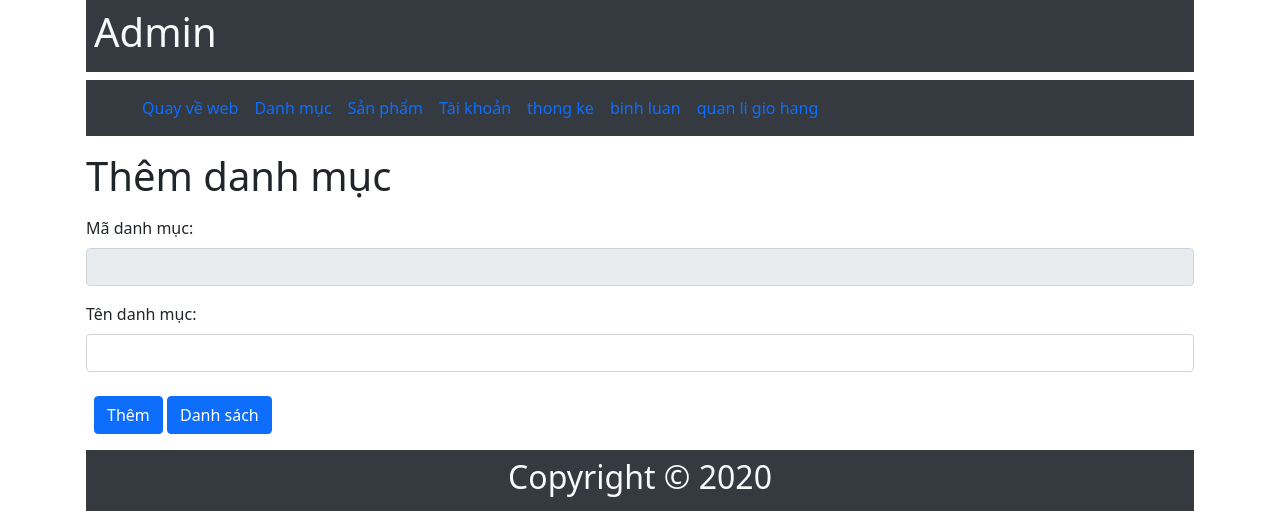
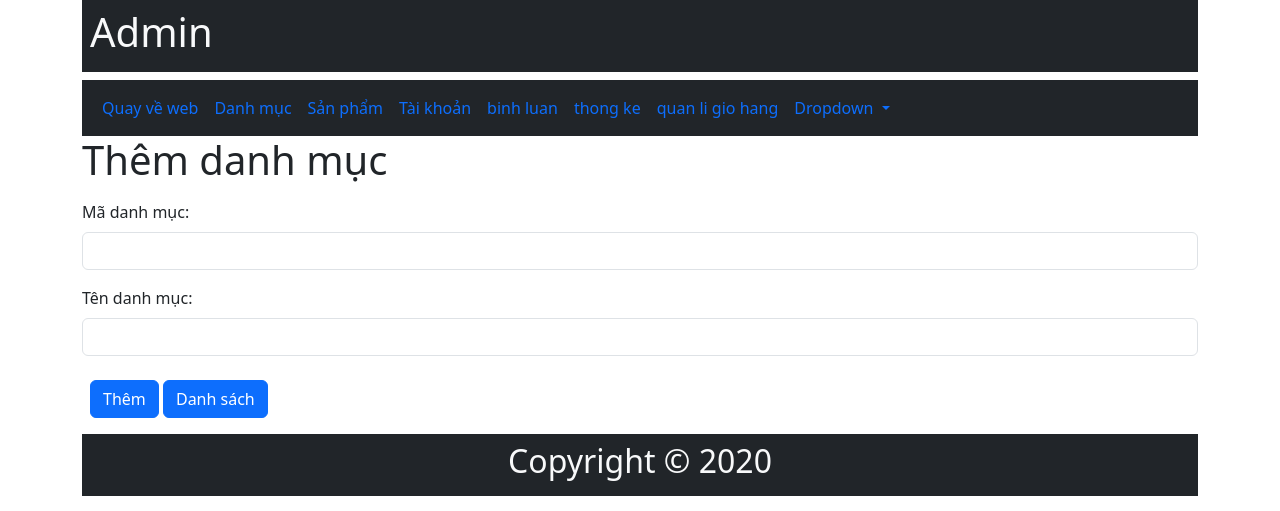
Before and after one commit to nguyenquocviet1412/DA1, a PHP site: page /admin/danhmuc/ in a window 1280 px wide. Shown: the top 511 px of the page. Run offline with PHP 8.4, Linux system fonts and the light colour scheme; data that the repository does not hold is empty.

Commit message:
bootstrap 5.3 admin

```diff
--- a/admin/layout.php
+++ b/admin/layout.php
@@ -5,19 +5,23 @@
     <meta charset="UTF-8">
     <meta name="viewport" content="width=device-width, initial-scale=1.0">
     <title>Bootstrap Site</title>
-    <link rel="stylesheet" href="https://stackpath.bootstrapcdn.com/bootstrap/5.0.0-alpha1/css/bootstrap.min.css"
+    <!-- <link rel="stylesheet" href="https://stackpath.bootstrapcdn.com/bootstrap/5.0.0-alpha1/css/bootstrap.min.css"
         integrity="sha384-r4NyP46KrjDleawBgD5tp8Y7UzmLA05oM1iAEQ17CSuDqnUK2+k9luXQOfXJCJ4I" crossorigin="anonymous">
+    <script src="https://stackpath.bootstrapcdn.com/bootstrap/5.0.0-alpha1/js/bootstrap.min.js"
+        integrity="sha384-oesi62hOLfzrys4LxRF63OJCXdXDipiYWBnvTl9Y9/TRlw5xlKIEHpNyvvDShgf/"
+        crossorigin="anonymous"></script> -->
+    <link href="https://cdn.jsdelivr.net/npm/bootstrap@5.3.3/dist/css/bootstrap.min.css" rel="stylesheet"
+        integrity="sha384-QWTKZyjpPEjISv5WaRU9OFeRpok6YctnYmDr5pNlyT2bRjXh0JMhjY6hW+ALEwIH" crossorigin="anonymous">
+    <script src="https://cdn.jsdelivr.net/npm/bootstrap@5.3.3/dist/js/bootstrap.bundle.min.js"
+        integrity="sha384-YvpcrYf0tY3lHB60NNkmXc5s9fDVZLESaAA55NDzOxhy9GkcIdslK1eN7N6jIeHz"
+        crossorigin="anonymous"></script>
     <script src="https://cdn.jsdelivr.net/npm/popper.js@1.16.0/dist/umd/popper.min.js"
         integrity="sha384-Q6E9RHvbIyZFJoft+2mJbHaEWldlvI9IOYy5n3zV9zzTtmI3UksdQRVvoxMfooAo"
         crossorigin="anonymous"></script>
-    <script src="https://stackpath.bootstrapcdn.com/bootstrap/5.0.0-alpha1/js/bootstrap.min.js"
-        integrity="sha384-oesi62hOLfzrys4LxRF63OJCXdXDipiYWBnvTl9Y9/TRlw5xlKIEHpNyvvDShgf/"
-        crossorigin="anonymous"></script>
+
 </head>
-
 <body>
     <div class=" col-12 container">
-
         <div class="title bg-dark text-light p-2 mb-2">
             <h1>Admin</h1>
         </div>
--- a/admin/menu.php
+++ b/admin/menu.php
@@ -1,31 +1,49 @@
-<nav>
-    <div class="menu">
-        <ul class="col-12 navbar navbar-expand-sm bg-dark">
+<style>
+</style>
+<nav class="navbar navbar-expand-lg bg-dark">
     <div class="container-fluid">
-                <ul class="navbar-nav">
+        <!-- <a class="navbar-brand" href="#">Navbar</a> -->
+        <button class="navbar-toggler" type="button" data-bs-toggle="collapse" data-bs-target="#navbarSupportedContent"
+            aria-controls="navbarSupportedContent" aria-expanded="false" aria-label="Toggle navigation">
+            <span class="navbar-toggler-icon"></span>
+        </button>
+        <div class="collapse navbar-collapse" id="navbarSupportedContent">
+            <ul class="navbar-nav me-auto mb-2 mb-lg-0">
                 <li class="nav-item">
-                        <a class="nav-link active" href="../../">Quay về web</a>
+                    <a class="nav-link text-primary" href="../../">Quay về web</a>
                 </li>
                 <li class="nav-item">
-                        <a class="nav-link active" href="../../admin/danhmuc/">Danh mục</a>
+                    <a class="nav-link text-primary" href="../../admin/danhmuc/">Danh mục</a>
                 </li>
                 <li class="nav-item">
-                        <a class="nav-link active" href="../../admin/sanpham/">Sản phẩm</a>
+                    <a class="nav-link text-primary" href="../../admin/sanpham/">Sản phẩm</a>
                 </li>
                 <li class="nav-item">
-                        <a class="nav-link" href="../../admin/taikhoan/">Tài khoản</a>
+                    <a class="nav-link text-primary" href="../../admin/taikhoan/">Tài khoản</a>
                 </li>
                 <li class="nav-item">
-                        <a class="nav-link" href="#">thong ke</a>
+                    <a class="nav-link text-primary" href="#">binh luan</a>
                 </li>
                 <li class="nav-item">
-                        <a class="nav-link" href="#">binh luan</a>
+                    <a class="nav-link text-primary" href="#">thong ke</a>
                 </li>
                 <li class="nav-item">
-                        <a class="nav-link" href="#">quan li gio hang</a>
+                    <a class="nav-link text-primary" href="#">quan li gio hang</a>
                 </li>
+                <li class="nav-item dropdown">
+                    <a class="nav-link text-primary dropdown-toggle" href="#" role="button" data-bs-toggle="dropdown"
+                        aria-expanded="false">
+                        Dropdown
+                    </a>
+                    <ul class="dropdown-menu">
+                        <li><a class="dropdown-item" href="#">Action</a></li>
+                        <li><a class="dropdown-item" href="#">Another action</a></li>
+                        <li>
+                            <hr class="dropdown-divider">
+                        </li>
+                        <li><a class="dropdown-item" href="#">Something else here</a></li>
                     </ul>
+                </li>
         </div>
-        </ul>
     </div>
 </nav>
--- a/view/header.php
+++ b/view/header.php
@@ -154,6 +154,7 @@
                         extract($_SESSION['user']);
                         ?>
                         <div class="menu">
+                            <!-- update menu -->
                             <ul>
                                 <li><a href="index.php">Home</a></li>
                                 <li><a href="#">New</a></li>
@@ -163,8 +164,11 @@
                                     </li>
                                 <?php } ?>
                                 <li><a href="index.php?act=thoat">Thoát</a></li>
+
                             </ul>
                         </div>
+
+            </div>
             <?php
                     } else {
                         ?>
```
Also changed, not shown: view/binhluan/binhluanform.php (+27 -18 lines), view/chitietsanpham.php (+17 -25 lines). Lines whose indentation alone changed are shown as unchanged.
